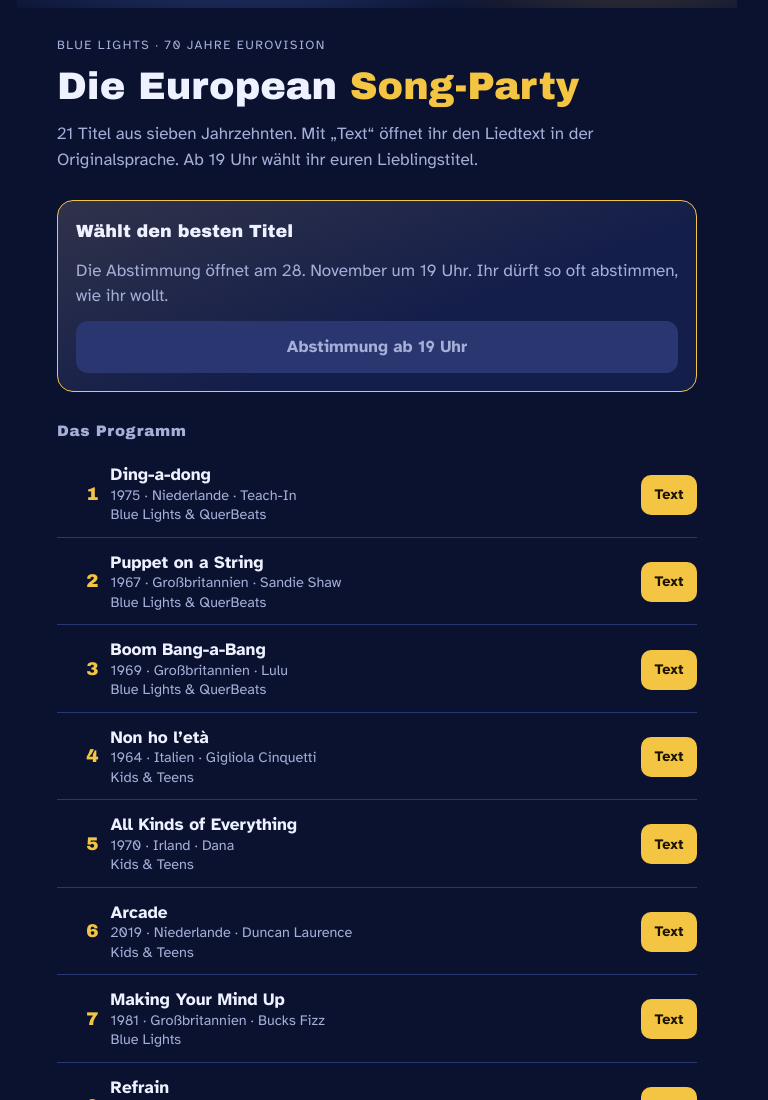
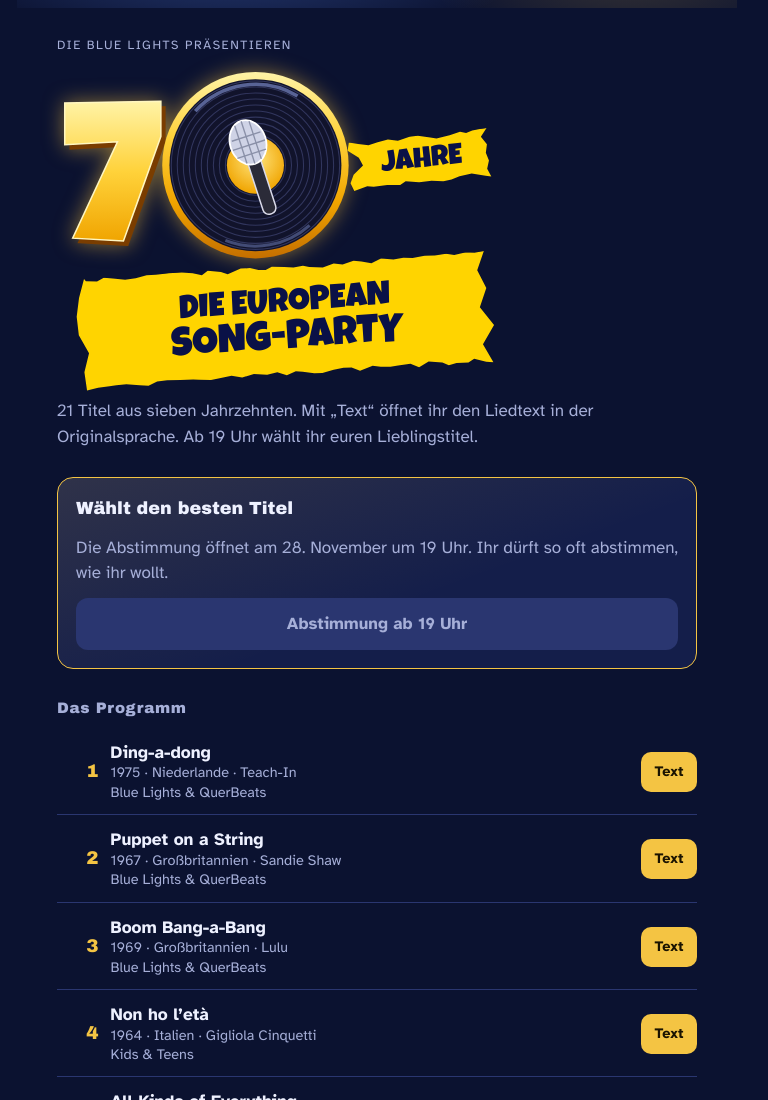
Before and after one commit to Lisa-TTS/esc-abend, a plain HTML site: page index.html in a window 1280 px wide. Shown: the top 1100 px of the page, without its empty margins (263-1031 px from the left). Drawn offline with Linux system fonts and the light colour scheme; a web font is replaced by a local one.

Commit message:
Kopf im Stil des Programmhefts: 70 Jahre + Die European Song-Party
Co-Authored-By: Claude Opus 5.5 <noreply@anthropic.com>
Claude-Session: https://claude.ai/code/session_015CZJr8hdXz5gT4J7jToaGc

```diff
--- a/index.html
+++ b/index.html
@@ -1,7 +1,7 @@
 <!doctype html><html lang="de"><head><meta charset="utf-8"><meta name="viewport" content="width=device-width,initial-scale=1,viewport-fit=cover">
 <title>Die European Song-Party</title>
 <link rel="preconnect" href="https://fonts.googleapis.com">
-<link rel="stylesheet" href="https://fonts.googleapis.com/css2?family=Unbounded:wght@500;700&family=Atkinson+Hyperlegible:ital,wght@0,400;0,700;1,400&display=swap">
+<link rel="stylesheet" href="https://fonts.googleapis.com/css2?family=Luckiest+Guy&family=Unbounded:wght@500;700&family=Atkinson+Hyperlegible:ital,wght@0,400;0,700;1,400&display=swap">
 <style>
 /* Layout: eine schmale Smartphone-Spalte. Startansicht = Programmliste mit Abstimmungs-Karte,
    Liedansicht = Mitsing-Text in großer Schrift mit Vor/Zurück. Bewusst ein dunkles "Bühnenlicht"-Thema. */
@@ -36,6 +36,17 @@ a{color:var(--gold)}
 .eyebrow{font-size:.78rem;letter-spacing:.12em;text-transform:uppercase;color:var(--muted)}
 h1{font-family:var(--f-display);font-weight:700;font-size:clamp(1.7rem,7vw,2.4rem);line-height:1.08;margin:.3em 0 .35em;text-wrap:balance}
 h1 em{font-style:normal;color:var(--gold)}
+.sr{position:absolute;width:1px;height:1px;overflow:hidden;clip:rect(0 0 0 0);white-space:nowrap}
+.hero-art{position:relative;width:100%;max-width:440px;aspect-ratio:136/60;margin-top:14px}
+.seventy{position:absolute;left:0;top:0;width:82%;height:auto;overflow:visible;filter:drop-shadow(0 0 10px rgba(255,200,60,.5))}
+.brush{position:relative}
+.brush svg{position:absolute;inset:0;width:100%;height:100%}
+.brush-in{position:relative;height:100%;display:flex;flex-direction:column;align-items:center;justify-content:center;text-align:center;font-family:"Luckiest Guy",var(--f-display);color:#0a1147;text-transform:uppercase;line-height:.95}
+.jahre-b{position:absolute;right:0;top:34%;width:34%;aspect-ratio:46/15;transform:rotate(-6deg)}
+.jahre{font-size:clamp(1.1rem,6vw,1.8rem);padding-top:.15em}
+.title-b{width:94%;max-width:420px;aspect-ratio:128/34;transform:rotate(-4deg);margin:2px 0 22px 3%}
+.t1{font-size:clamp(1.25rem,7vw,2.1rem);padding-top:.2em}
+.t2{font-size:clamp(1.5rem,8.4vw,2.5rem)}
 .lead{color:var(--muted);margin:0;max-width:34em}
 
 /* Abstimmen */
@@ -99,8 +110,40 @@ button.btn{cursor:pointer;width:100%}
 <div class="wrap">
   <main id="home" class="view">
     <header class="hero">
-      <div class="eyebrow">Blue Lights · 70 Jahre Eurovision</div>
-      <h1>Die European <em>Song-Party</em></h1>
+      <div class="eyebrow">Die Blue Lights präsentieren</div>
+      <h1 class="sr">70 Jahre – Die European Song-Party</h1>
+<div class="hero-art" role="img" aria-label="70 Jahre – Die European Song-Party">
+<svg class="seventy" aria-hidden="true" viewBox="0 0 120 64">
+<defs>
+ <linearGradient id="gold" x1="0" y1="0" x2="0" y2="1"><stop offset="0" stop-color="#fff3a6"/><stop offset=".35" stop-color="#ffd23a"/><stop offset=".7" stop-color="#f0a400"/><stop offset="1" stop-color="#c46f00"/></linearGradient>
+ <radialGradient id="lbl" cx=".5" cy=".4" r=".6"><stop offset="0" stop-color="#ffe680"/><stop offset="1" stop-color="#f0a400"/></radialGradient>
+</defs>
+<text x="2" y="58" font-family="Luckiest Guy" font-size="66" fill="#7a3d00" transform="translate(1.6,1.6)">7</text>
+<text x="2" y="58" font-family="Luckiest Guy" font-size="66" fill="url(#gold)" stroke="#fff6c0" stroke-width=".5">7</text>
+<g transform="translate(66,32)">
+ <circle r="31" fill="url(#gold)"/>
+ <circle r="28.6" fill="#11132b"/>
+ <circle cx="0" cy="0" r="10" fill="none" stroke="#3a3f6b" stroke-width=".35" opacity=".8"/><circle cx="0" cy="0" r="12" fill="none" stroke="#3a3f6b" stroke-width=".35" opacity=".8"/><circle cx="0" cy="0" r="14" fill="none" stroke="#3a3f6b" stroke-width=".35" opacity=".8"/><circle cx="0" cy="0" r="16" fill="none" stroke="#3a3f6b" stroke-width=".35" opacity=".8"/><circle cx="0" cy="0" r="18" fill="none" stroke="#3a3f6b" stroke-width=".35" opacity=".8"/><circle cx="0" cy="0" r="20" fill="none" stroke="#3a3f6b" stroke-width=".35" opacity=".8"/><circle cx="0" cy="0" r="22" fill="none" stroke="#3a3f6b" stroke-width=".35" opacity=".8"/><circle cx="0" cy="0" r="24" fill="none" stroke="#3a3f6b" stroke-width=".35" opacity=".8"/><circle cx="0" cy="0" r="26" fill="none" stroke="#3a3f6b" stroke-width=".35" opacity=".8"/><circle cx="0" cy="0" r="28" fill="none" stroke="#3a3f6b" stroke-width=".35" opacity=".8"/>
+ <path d="M -20 -18 A 27 27 0 0 1 14 -23" stroke="#9fb4ff" stroke-width="1.2" fill="none" opacity=".5"/>
+ <path d="M 18 20 A 27 27 0 0 1 -10 25" stroke="#9fb4ff" stroke-width="1" fill="none" opacity=".35"/>
+ <circle r="9.5" fill="url(#lbl)"/>
+ <circle r="1.3" fill="#11132b"/>
+ <!-- microphone -->
+ <g transform="rotate(-18)">
+  <rect x="-2.2" y="-3" width="4.4" height="20" rx="2" fill="#2b2b38" stroke="#d9d9e8" stroke-width=".5"/>
+  <ellipse cx="0" cy="-8" rx="6" ry="7.5" fill="#cfd3e6" stroke="#ffffff" stroke-width=".6"/>
+  <g stroke="#8a90a8" stroke-width=".45">
+   <line x1="-5" y1="-10" x2="5" y2="-10"/><line x1="-5.6" y1="-7" x2="5.6" y2="-7"/><line x1="-5" y1="-4" x2="5" y2="-4"/>
+   <line x1="-2.5" y1="-14.6" x2="-2.5" y2="-1.4"/><line x1="0" y1="-15.4" x2="0" y2="-0.6"/><line x1="2.5" y1="-14.6" x2="2.5" y2="-1.4"/>
+  </g>
+ </g>
+</g>
+</svg>
+<div class="brush jahre-b"><svg viewBox="0 0 46 15" preserveAspectRatio="none" aria-hidden="true"><polygon points="4.00,0.72 7.14,1.48 10.06,0.81 13.27,0.30 16.30,1.01 20.00,0.15 22.53,0.15 26.27,1.11 28.17,1.57 32.29,1.05 35.57,0.25 37.40,0.85 39.35,0.30 41.73,0.05 43.80,0.00 41.79,2.50 43.40,5.00 42.80,7.50 43.50,10.00 42.69,12.50 43.71,15.00 42.00,14.55 37.81,13.41 33.99,13.87 31.43,14.63 28.94,14.89 25.30,14.36 21.47,14.38 17.37,13.64 15.57,14.66 11.58,14.25 7.43,14.36 5.45,13.99 1.35,15.00 0.44,12.50 1.66,10.00 4.82,7.50 3.79,5.00 0.59,2.50 1.23,0.00" fill="#ffd400"/></svg><div class="brush-in"><span class="jahre">Jahre</span></div></div>
+</div>
+<div class="brush title-b"><svg viewBox="0 0 128 34" preserveAspectRatio="none" aria-hidden="true"><polygon points="4.00,0.76 7.38,1.07 9.52,0.02 12.22,0.44 15.96,1.10 19.21,0.89 22.60,0.23 25.45,0.26 29.43,0.09 33.19,0.12 36.64,0.54 39.41,1.35 41.26,0.10 45.25,0.81 47.27,1.58 51.34,0.18 54.16,0.22 56.71,0.99 58.90,1.11 60.82,0.27 64.58,0.64 67.39,0.95 70.33,0.62 72.20,1.16 76.33,1.56 79.72,0.57 82.39,1.10 85.81,0.18 88.17,0.58 91.20,1.30 94.20,0.05 97.97,0.69 101.02,0.36 103.84,0.62 107.50,0.16 110.62,0.28 114.09,0.06 116.55,0.55 119.88,0.08 122.78,0.33 125.62,0.00 123.21,5.67 125.59,11.33 123.22,17.00 127.16,22.67 123.38,28.33 126.18,34.00 124.00,33.70 120.40,32.54 118.59,33.57 114.94,33.45 112.56,33.99 110.66,33.01 106.50,32.40 103.49,33.96 100.92,32.74 97.12,32.98 94.77,33.16 91.83,33.00 89.39,32.49 85.45,33.74 82.95,32.60 80.48,32.49 77.44,32.89 73.95,33.66 71.47,33.59 68.03,32.89 65.91,32.58 63.10,33.61 60.26,32.43 57.12,33.00 53.11,32.46 49.48,33.33 46.27,32.56 42.58,33.07 39.94,33.41 36.38,33.10 34.54,32.86 30.57,32.72 26.61,32.54 23.53,32.74 20.82,33.84 18.17,33.50 14.13,32.90 11.03,33.00 8.93,33.15 5.45,33.37 2.03,34.00 1.62,28.33 3.43,22.67 0.71,17.00 0.45,11.33 1.56,5.67 3.48,0.00" fill="#ffd400"/></svg><div class="brush-in"><span class="t1">Die European</span><span class="t2">Song-Party</span></div></div>
+
+
       <p class="lead">21 Titel aus sieben Jahrzehnten. Mit „Text“ öffnet ihr den Liedtext in der Originalsprache. Ab 19 Uhr wählt ihr euren Lieblingstitel.</p>
     </header>
 
```
